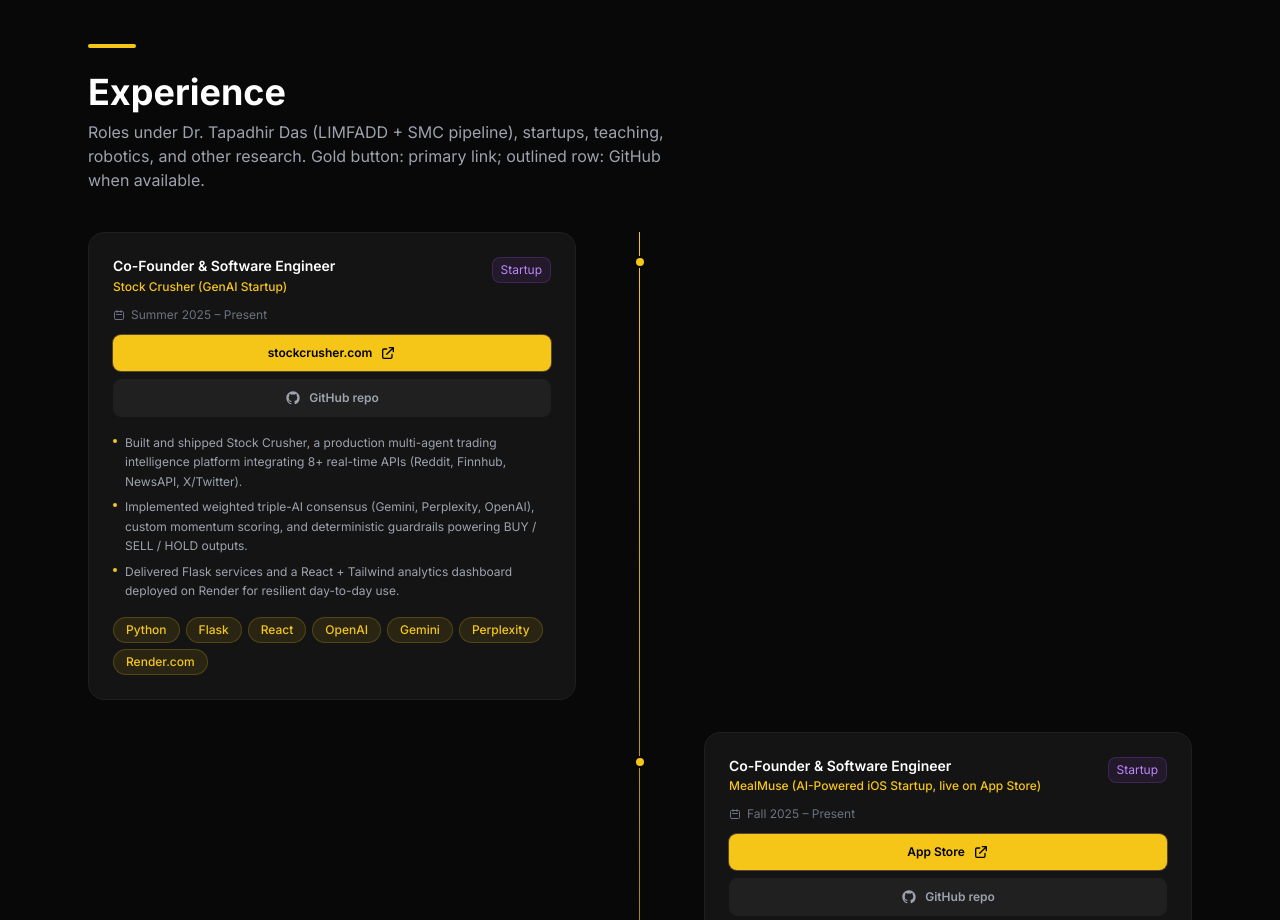
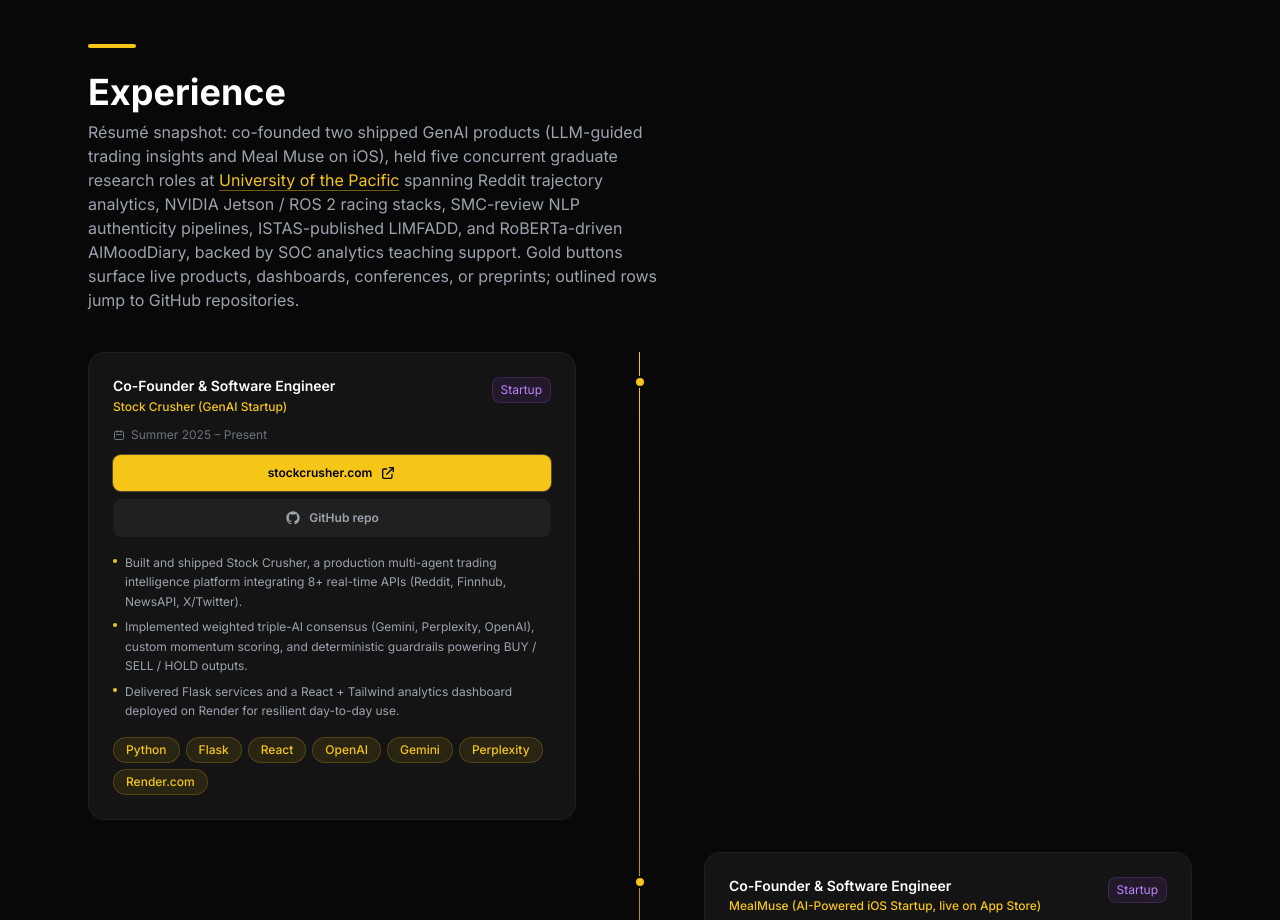
Before and after one commit to manumathewjiss/manumathewjiss.com, a Next.js app: page / in a window 1280 px wide. Shown: the part 1960-2880 px from the top of the page. Built offline with nearby package versions, Linux system fonts and the light colour scheme.

Commit message:
Experience: résumé-aligned intro with Pacific link
Co-authored-by: Cursor <cursoragent@cursor.com>

```diff
--- a/components/Experience.tsx
+++ b/components/Experience.tsx
@@ -1,4 +1,6 @@
 import { experiences } from "../data/experience";
+
+const PACIFIC_URL = "https://www.pacific.edu";
 
 const typeColors: Record<string, string> = {
   startup: "bg-purple-500/10 text-purple-400 border-purple-500/20",
@@ -19,7 +21,16 @@ export default function Experience() {
         <div className="accent-line" />
         <h2 className="section-heading">Experience</h2>
         <p className="section-subheading">
-          Roles under Dr.&nbsp;Tapadhir&nbsp;Das (LIMFADD + SMC pipeline), startups, teaching, robotics, and other research. Gold button: primary link; outlined row: GitHub when available.
+          Résumé snapshot: co-founded two shipped GenAI products (LLM-guided trading insights and Meal Muse on iOS), held five concurrent graduate research roles at{" "}
+          <a
+            href={PACIFIC_URL}
+            target="_blank"
+            rel="noopener noreferrer"
+            className="text-accent underline decoration-accent/45 underline-offset-4 hover:decoration-accent"
+          >
+            University of the Pacific
+          </a>{" "}
+          spanning Reddit trajectory analytics, NVIDIA Jetson / ROS&nbsp;2 racing stacks, SMC-review NLP authenticity pipelines, ISTAS-published LIMFADD, and RoBERTa-driven AIMoodDiary, backed by SOC analytics teaching support. Gold buttons surface live products, dashboards, conferences, or preprints; outlined rows jump to GitHub repositories.
         </p>
 
         <div className="relative">
```
